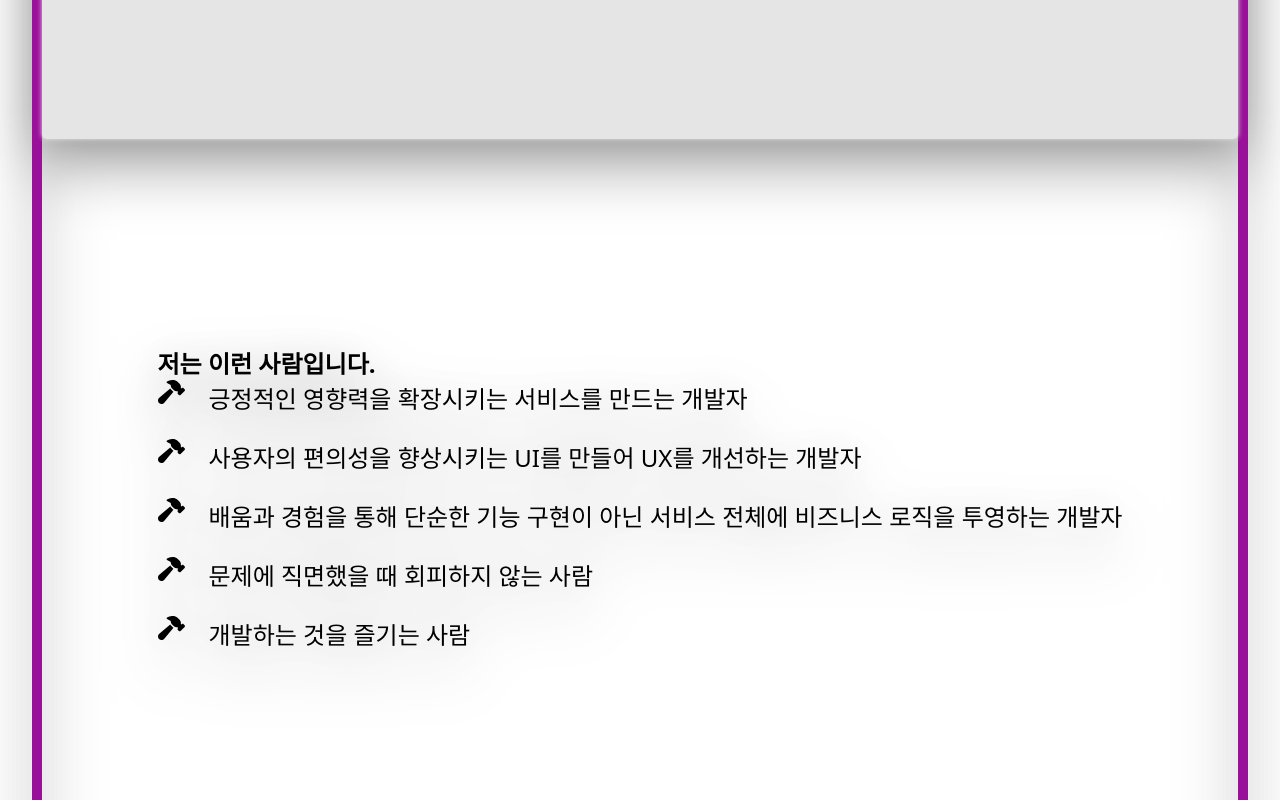
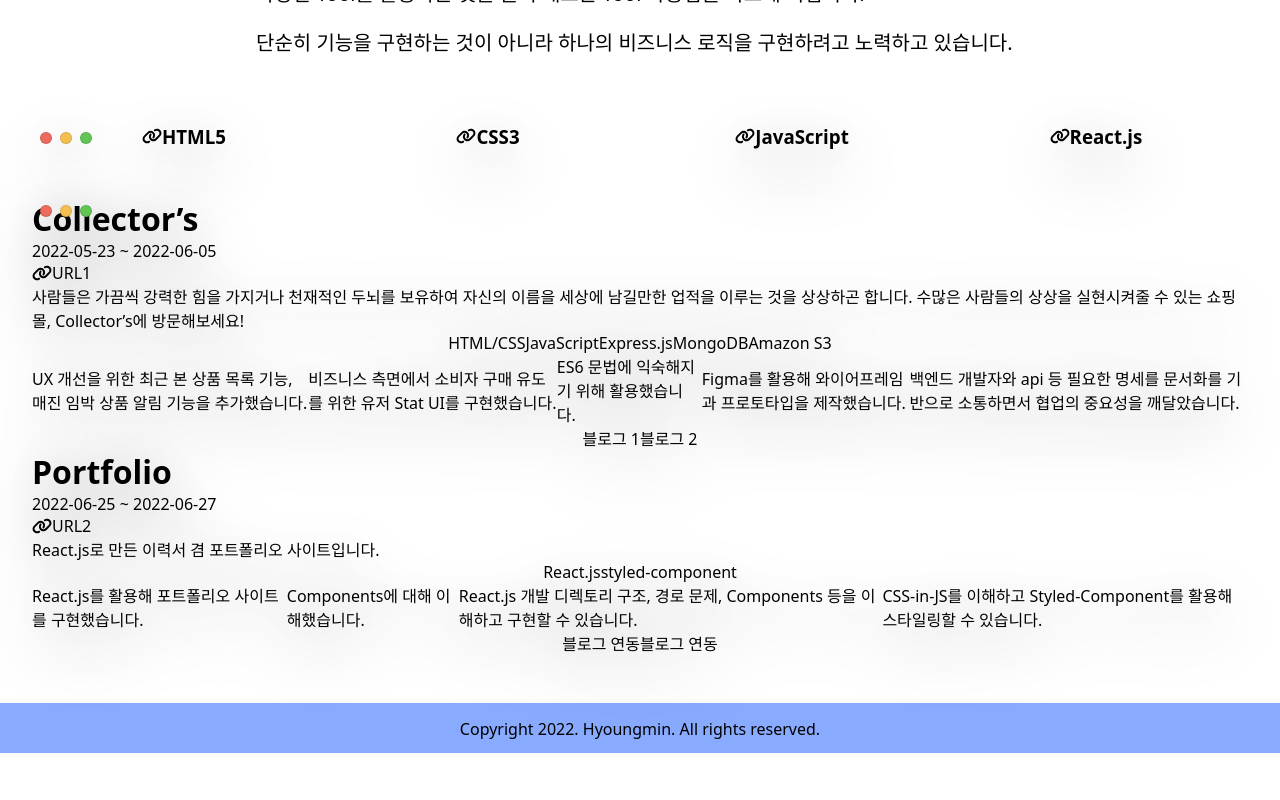
Before and after one commit to hyoungqu23/hyoungmin_portfolio, a React (Create React App) app: page / in a window 1280 px wide. Shown: the part 660-1460 px from the top of the page. After the commit the page ends 1413 px from the top, so only its background shows below. Built offline with nearby package versions, Linux system fonts and the light colour scheme.

Commit message:
[layout] Style 수정
Container Style 수정

```diff
--- a/src/App.js
+++ b/src/App.js
@@ -1,6 +1,5 @@
 import { NavBar, Footer } from './components';
 import { Home, About, Introduction, Projects, Skills } from './pages';
-import Container from './styles/Container';
 import GlobalStyle from './styles/GlobalStyle';
 
 function App() {
@@ -8,13 +7,10 @@ function App() {
     <div className="App">
       <GlobalStyle />
       <NavBar />
-      <Container>
-        <Home />
-        <About />
-        <Introduction />
-        <Skills />
-        <Projects />
-      </Container>
+      <Home />
+      <Introduction />
+      <Skills />
+      <Projects />
       <Footer />
     </div>
   );
--- a/src/pages/Home.js
+++ b/src/pages/Home.js
@@ -2,10 +2,11 @@ import React from 'react';
 import styled from 'styled-components';
 import myProfile from '../assets/img/profile.png';
 import StyledCardWrapper from '../styles/CardWrapper';
+import Container from '../styles/Container';
 
 export const Home = () => {
   return (
-    <section id="home">
+    <Container id="home">
       <div className="flex center">
         <StyledCardWrapper className="flex center">
           <StyledImgWrapper>
@@ -14,7 +15,7 @@ export const Home = () => {
           <h1>안녕하세요. 프론트엔드 개발자 이형민입니다.</h1>
         </StyledCardWrapper>
       </div>
-    </section>
+    </Container>
   );
 };
 
--- a/src/pages/Projects.js
+++ b/src/pages/Projects.js
@@ -1,7 +1,7 @@
 import styled from 'styled-components';
-import { StyledSkillsCard } from './Skills';
 import { FontAwesomeIcon } from '@fortawesome/react-fontawesome';
 import { faLink } from '@fortawesome/free-solid-svg-icons';
+import Container from '../styles/Container';
 
 export const Projects = () => {
   const projects = [
@@ -38,12 +38,12 @@ export const Projects = () => {
   ];
 
   return (
-    <section id="projects">
+    <Container id="projects">
       <div>
         {projects.map(
           ({ title, date, stacks, summary, link, description, posts }) => {
             return (
-              <StyledWrapper className="center">
+              <div className="center">
                 <h1>{title}</h1>
                 <div className="date">{date}</div>
                 <div className="link">
@@ -53,7 +53,7 @@ export const Projects = () => {
                 <div className="summary">{summary}</div>
                 <div className="flex center skills">
                   {stacks.map((item) => (
-                    <StyledProjectSkillsCard>{item}</StyledProjectSkillsCard>
+                    <div>{item}</div>
                   ))}
                 </div>
                 <div className="flex center descriptions">
@@ -66,57 +66,11 @@ export const Projects = () => {
                     <div>{item}</div>
                   ))}
                 </div>
-              </StyledWrapper>
+              </div>
             );
           },
         )}
       </div>
-    </section>
+    </Container>
   );
 };
-
-const StyledWrapper = styled.div`
-  display: grid;
-  height: 70vh;
-  grid-template-columns: repeat(4, 1fr);
-  gap: 1.5em;
-
-  border: 10px solid black;
-
-  & h1 {
-    grid-column: 1 / 4;
-  }
-
-  & .date {
-    color: #555555;
-    font-size: 0.75em;
-  }
-
-  & .summary {
-    grid-column: 2 / 5;
-  }
-
-  & .flex {
-    grid-column: 1 / 5;
-    flex-direction: column;
-  }
-
-  & .flex.skills {
-    flex-direction: row;
-  }
-`;
-
-const StyledProjectSkillsCard = styled(StyledSkillsCard)`
-  width: 50%;
-  padding: 1em;
-  height: 3em;
-  font-size: 0.75em;
-  text-align: center;
-  box-shadow: 0 0 5;
-  transition: all ease 1s 0.3s;
-
-  &:hover {
-    transform: scale(1.1);
-    font-weight: bold;
-  }
-`;
--- a/src/pages/Skills.js
+++ b/src/pages/Skills.js
@@ -1,5 +1,6 @@
 import styled from 'styled-components';
-import StyledCardWrapper from '../styles/CardWrapper';
+
+import Container from '../styles/Container';
 import { FontAwesomeIcon } from '@fortawesome/react-fontawesome';
 import { faLink } from '@fortawesome/free-solid-svg-icons';
 
@@ -34,24 +35,17 @@ export const Skills = () => {
   ];
 
   return (
-    <section>
-      <StyledCardWrapper className="flex center">
+    <Container>
+      <div className="flex center">
         {skilllists.map(({ title, level, description, icon }) => {
           return (
-            <StyledSkillsCard key={title} className="flex center">
+            <div key={title} className="flex center">
               <FontAwesomeIcon icon={icon} className="icon" />
               <h3>{title}</h3>
-            </StyledSkillsCard>
+            </div>
           );
         })}
-      </StyledCardWrapper>
-    </section>
+      </div>
+    </Container>
   );
 };
-
-export const StyledSkillsCard = styled(StyledCardWrapper)`
-  display: flex;
-  margin: 1em;
-  padding: 2em;
-  background-color: #8af;
-`;
--- a/src/styles/Container.js
+++ b/src/styles/Container.js
@@ -21,11 +21,8 @@ export default Container;
 
 const StyledContainer = styled.div`
   width: 95%;
-  height: 500vh;
 
   margin: 3em auto;
-
-  border: 10px solid #919;
 
   filter: drop-shadow(0px 0px 20px rgba(0, 0, 0, 0.15))
     drop-shadow(0px 25px 30px rgba(0, 0, 0, 0.35));
--- a/src/styles/GlobalStyle.js
+++ b/src/styles/GlobalStyle.js
@@ -15,15 +15,6 @@ const GlobalStyle = createGlobalStyle`
     font-family: "Noto Sans", "Arial", sans-serif;
   }
 
-  & section#projects {
-    height: 100%;
-  }
-
-  & section {
-    height: calc(100vh - 59px);
-  }
-
-
   & .flex {
     display: flex;
     width: 100%;
@@ -34,6 +25,10 @@ const GlobalStyle = createGlobalStyle`
     justify-content: center;
     align-items: center;
   }
+
+  &::selection {
+    background-color: #8af;
+  }
 `;
 
 export default GlobalStyle;
```
